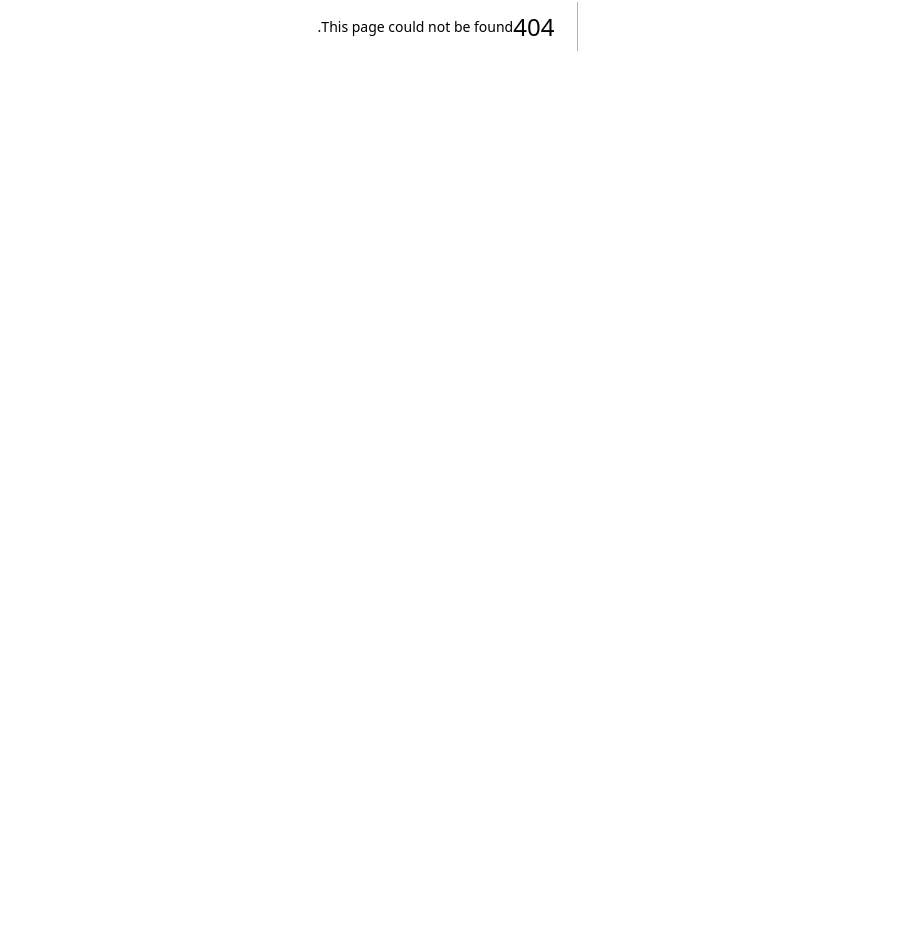
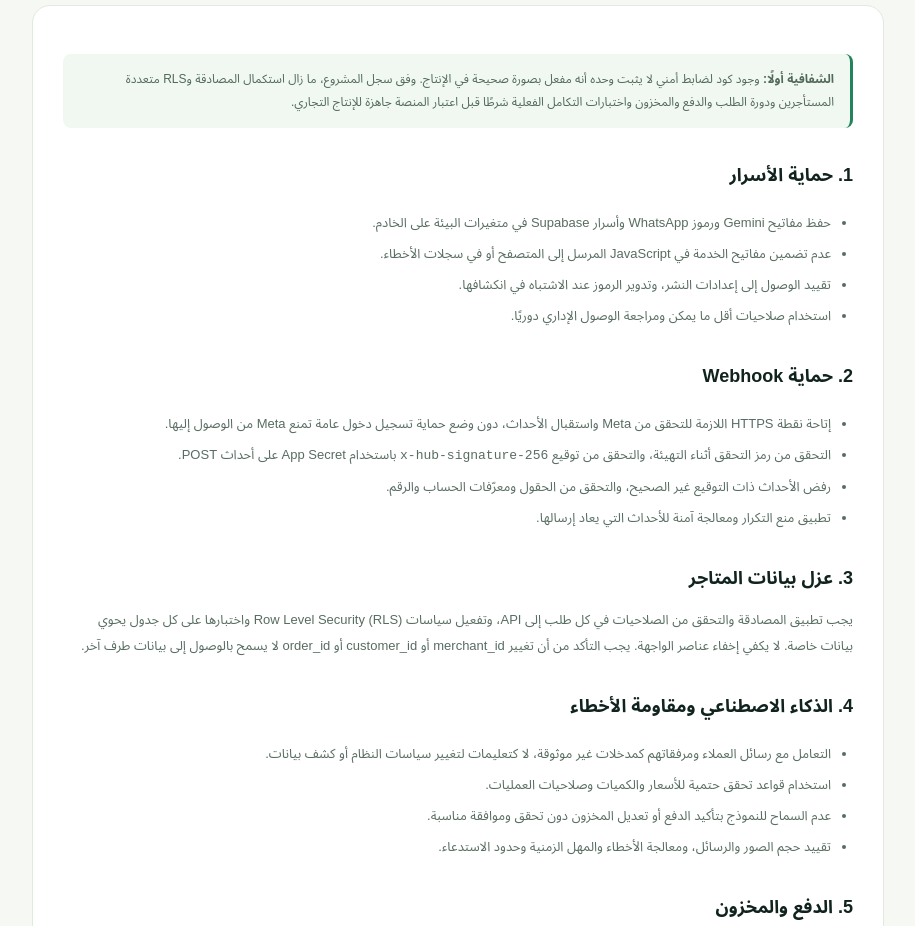
Before and after one commit to mhommdkuyr/OAuth., a Next.js app: page /security in a window 1280 px wide. Before the commit this address had no page. Shown: the part 374-1300 px from the top of the page, without its empty margins (182-1097 px from the left). Before the commit the page ends 800 px from the top, so only its background shows below. Built offline with nearby package versions, Linux system fonts and the light colour scheme.

Commit message:
Add Arabic security and trust page

```diff
--- /dev/null
+++ b/app/security/page.tsx
@@ -0,0 +1,17 @@
+import InfoLayout from "../info-layout";
+
+export const metadata = { title: "الأمان والموثوقية | يمن كومرس AI", description: "مبادئ الأمان وحماية بيانات التجارة في يمن كومرس AI." };
+
+export default function SecurityPage() {
+  return <InfoLayout eyebrow="الأمان والموثوقية" title="أمان عملي، وحدود واضحة" description="توضح هذه الصفحة ضوابط الأمان المطلوبة للتكامل بين WhatsApp وواجهات الذكاء الاصطناعي وقاعدة بيانات المتجر، وما يجب التحقق منه قبل الإطلاق.">
+    <div className="info-note"><strong>الشفافية أولًا:</strong> وجود كود لضابط أمني لا يثبت وحده أنه مفعل بصورة صحيحة في الإنتاج. وفق سجل المشروع، ما زال استكمال المصادقة وRLS متعددة المستأجرين ودورة الطلب والدفع والمخزون واختبارات التكامل الفعلية شرطًا قبل اعتبار المنصة جاهزة للإنتاج التجاري.</div>
+    <h2>1. حماية الأسرار</h2><ul><li>حفظ مفاتيح Gemini ورموز WhatsApp وأسرار Supabase في متغيرات البيئة على الخادم.</li><li>عدم تضمين مفاتيح الخدمة في JavaScript المرسل إلى المتصفح أو في سجلات الأخطاء.</li><li>تقييد الوصول إلى إعدادات النشر، وتدوير الرموز عند الاشتباه في انكشافها.</li><li>استخدام صلاحيات أقل ما يمكن ومراجعة الوصول الإداري دوريًا.</li></ul>
+    <h2>2. حماية Webhook</h2><ul><li>إتاحة نقطة HTTPS اللازمة للتحقق من Meta واستقبال الأحداث، دون وضع حماية تسجيل دخول عامة تمنع Meta من الوصول إليها.</li><li>التحقق من رمز التحقق أثناء التهيئة، والتحقق من توقيع <code>x-hub-signature-256</code> باستخدام App Secret على أحداث POST.</li><li>رفض الأحداث ذات التوقيع غير الصحيح، والتحقق من الحقول ومعرّفات الحساب والرقم.</li><li>تطبيق منع التكرار ومعالجة آمنة للأحداث التي يعاد إرسالها.</li></ul>
+    <h2>3. عزل بيانات المتاجر</h2><p>يجب تطبيق المصادقة والتحقق من الصلاحيات في كل طلب إلى API، وتفعيل سياسات Row Level Security (RLS) واختبارها على كل جدول يحوي بيانات خاصة. لا يكفي إخفاء عناصر الواجهة. يجب التأكد من أن تغيير merchant_id أو customer_id أو order_id لا يسمح بالوصول إلى بيانات طرف آخر.</p>
+    <h2>4. الذكاء الاصطناعي ومقاومة الأخطاء</h2><ul><li>التعامل مع رسائل العملاء ومرفقاتهم كمدخلات غير موثوقة، لا كتعليمات لتغيير سياسات النظام أو كشف بيانات.</li><li>استخدام قواعد تحقق حتمية للأسعار والكميات وصلاحيات العمليات.</li><li>عدم السماح للنموذج بتأكيد الدفع أو تعديل المخزون دون تحقق وموافقة مناسبة.</li><li>تقييد حجم الصور والرسائل، ومعالجة الأخطاء والمهل الزمنية وحدود الاستدعاء.</li></ul>
+    <h2>5. الدفع والمخزون</h2><p>يجب أن تمر الموافقة على الدفع عبر تحقق مستقل، وأن تكون تحديثات الطلب والمخزون ذرية وقابلة للتدقيق. اختبر حالات التكرار والتزامن والإلغاء ورفض الدفع. لا تحفظ بيانات البطاقات أو كلمات مرور المحافظ داخل المحادثات، ولا تدّع دعم تكامل دفع لم يتم ربطه واختباره.</p>
+    <h2>6. السجلات والاستجابة للحوادث</h2><ul><li>سجّل الأحداث الأمنية المهمة دون تخزين رموز الوصول أو محتوى حساس غير ضروري.</li><li>ضع سياسة للاحتفاظ بالسجلات وتقييد الوصول إليها.</li><li>وفّر خطوات لإلغاء المفاتيح، وإيقاف التكامل المتأثر، والتحقيق في الحادث، وإبلاغ المتأثرين عند الاقتضاء.</li><li>احتفظ بنسخ احتياطية واختبر استعادتها، وليس مجرد نجاح إنشائها.</li></ul>
+    <h2>7. قائمة تحقق قبل فتح التسجيل</h2><ul><li>☐ تسجيل دخول فعلي للتجار، واستعادة الحساب، وصلاحيات الموظفين.</li><li>☐ اختبار RLS من حسابين منفصلين ومحاولات الوصول المباشر إلى API.</li><li>☐ اختبار توقيع Webhook غير الصحيح وتكرار الرسائل وفشل مزود الخدمة.</li><li>☐ اختبار دورة كاملة من الرسالة إلى الطلب ثم مراجعة الدفع وتحديث المخزون والفاتورة.</li><li>☐ مراجعة السجلات والتخزين وحذف بيانات العملاء ومدة الاحتفاظ.</li><li>☐ مراجعة التكاليف والحدود والتنبيهات وخطة الاستجابة للحوادث.</li><li>☐ مراجعة قانونية لسياسة الخصوصية والشروط وإضافة بيانات جهة التشغيل الرسمية.</li></ul>
+    <h2>8. الإبلاغ عن مشكلة أمنية</h2><p>لا ترسل كلمات المرور أو رموز الوصول أو بيانات العملاء في بلاغ عام. قبل الإطلاق، يجب نشر قناة أمنية رسمية مراقبة، مع وصف مختصر للمشكلة وخطوات إعادة إنتاجها دون تضمين بيانات شخصية حقيقية.</p>
+  </InfoLayout>;
+}
```
